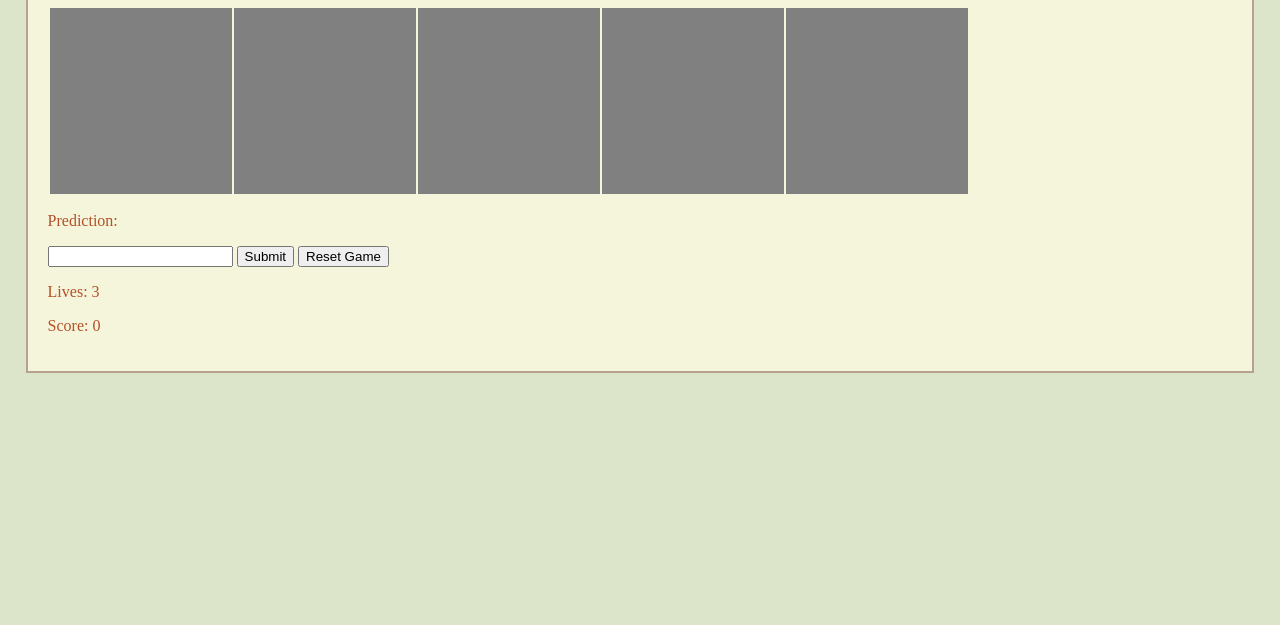
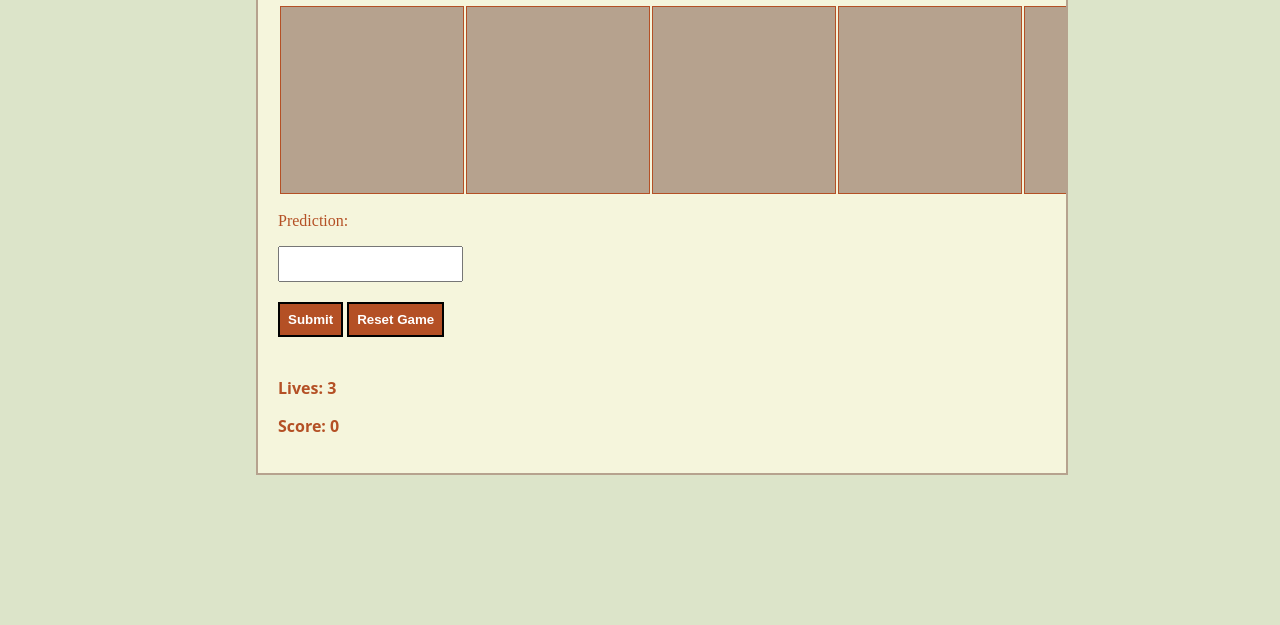
Before and after one commit to itu-itis24-ozcanar23/term-project, a plain HTML site: page game.html in a window 1280 px wide. Shown: the part 175-800 px from the top of the page. Drawn offline with Linux system fonts and the light colour scheme.

Commit message:
Style changes

```diff
--- a/game.html
+++ b/game.html
@@ -37,10 +37,11 @@
       <div>
         <p>Prediction:</p>
         <input id="input-field" type="text" />
+        <br>
         <button onclick="onSubmit()">Submit</button>
         <button onclick="resetGame()">Reset Game</button>
       </div>
-      <div>
+      <div class="statistic">
         <p>
           Lives:
           <span id="lives-text"></span>
--- a/game.js
+++ b/game.js
@@ -43,11 +43,12 @@ function onSubmit() {
   let input = textInputField.value;
   if (input.length != 1) {
     if (input == word) {
-      alert("Correct guess! You win.");
       score = 100;
+      updateTexts();
       for (let i = 0; i < word.length; i++) {
         revealLetter(i);
       }
+      alert("Correct guess! You win.");
     } else {
       alert("Wrong guess! You lost.");
       playerLost = true;
--- a/style.css
+++ b/style.css
@@ -7,7 +7,7 @@ body {
 #navbar {
   margin: 0;
   background-color: rgb(245, 245, 220);
-  border-bottom: 4px solid rgb(182, 162, 142);
+  border-bottom: 2px solid rgb(182, 162, 142);
   width: 100%;
   height: 55px;
   padding-top: 15px;
@@ -31,9 +31,12 @@ a:hover {
   background-color: rgb(245, 245, 220);
   border: 2px solid rgb(182, 162, 142);
   margin: 2vw;
+  margin-left: 20vw;
   padding-left: 20px;
   padding-right: 20px;
   padding-bottom: 20px;
+  width: 60vw;
+  overflow: hidden;
 }
 
 .section {
@@ -52,9 +55,33 @@ a:hover {
 .image-container {
   width: 180px;
   height: 180px;
-  background-color: gray;
+  border: 1px solid rgb(180, 80, 37);
+  background-color: rgb(182, 162, 142);
 }
 
 .letter-image {
   visibility: hidden;
 }
+
+button {
+    margin-top: 20px;
+    border: 2px solid black;
+    background-color: rgb(180, 80, 37);
+    color: white;
+    font-weight: bold;
+    padding: 8px;
+}
+
+button:hover {
+    color: lightgray;
+}
+
+.statistic {
+    margin-top: 40px;
+    font-weight: bold;
+    font-family: sans;
+}
+
+#input-field {
+    height: 30px;
+}
```
